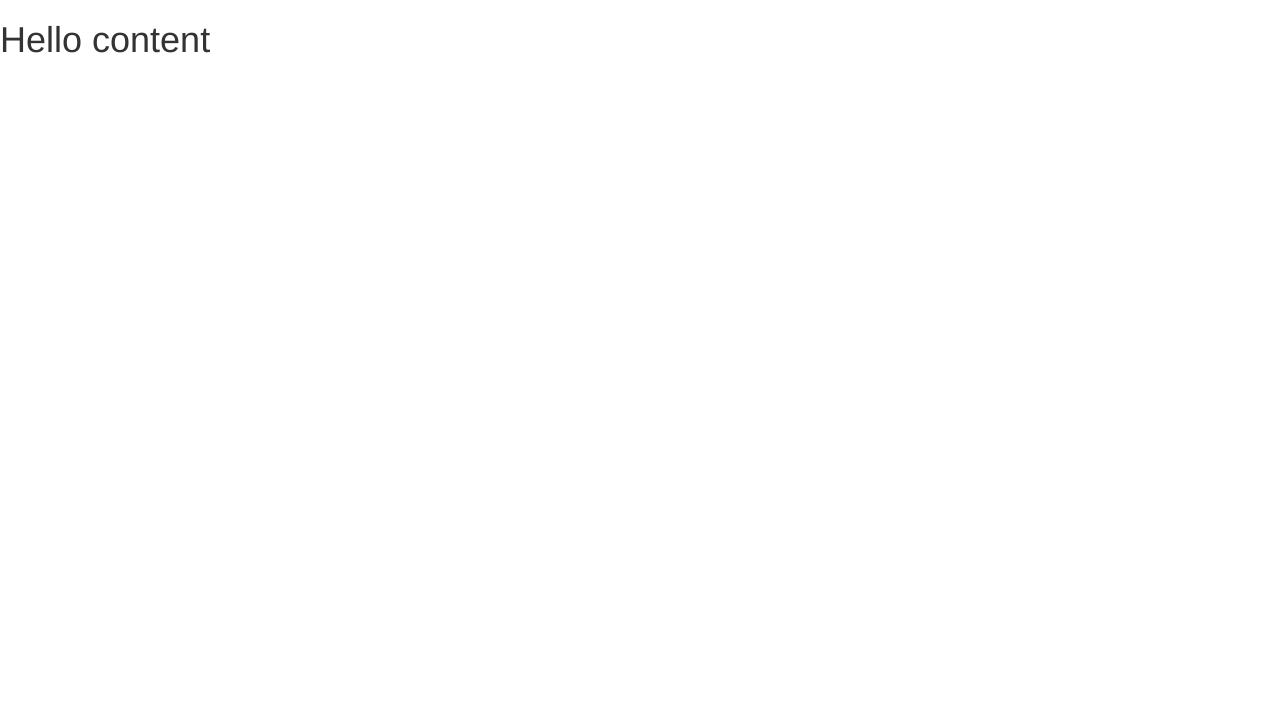
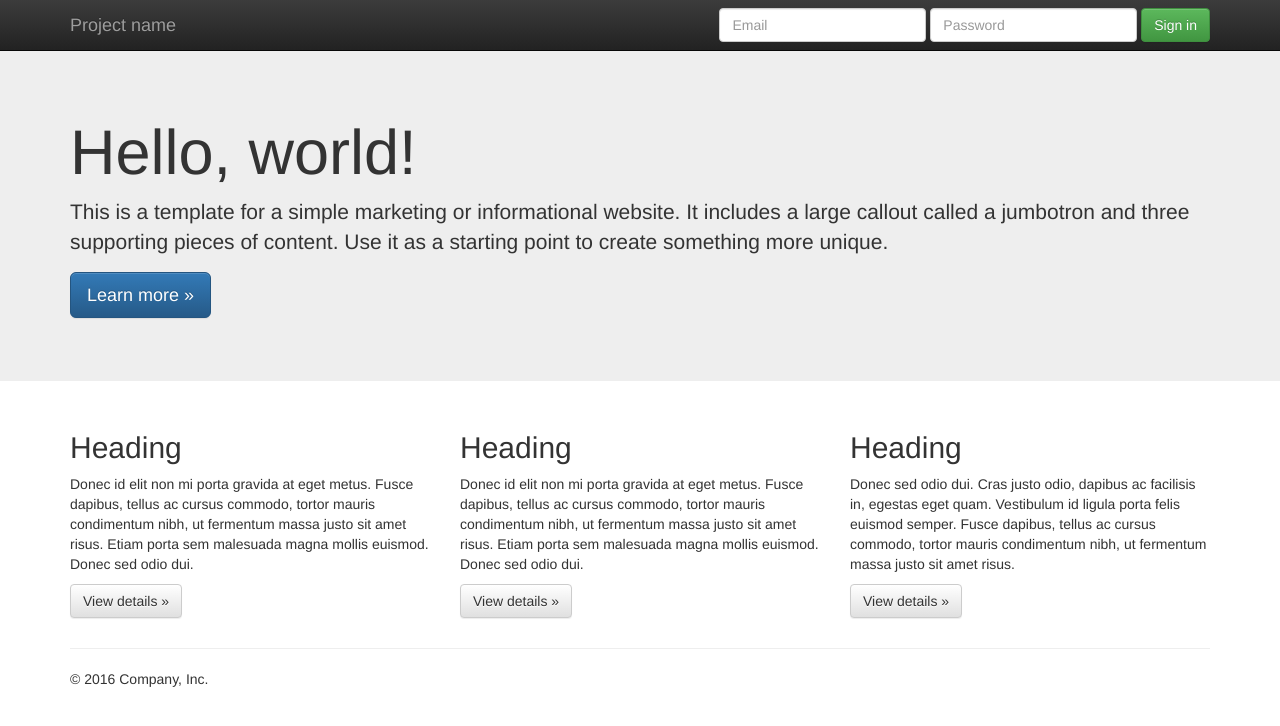
Before and after one commit to aqua7491/pashaideas, a Django app: page / in a window 1280 px wide. Before the commit the part shown is almost empty. Shown: the top 726 px of the page. Run offline with Django 3.2, Linux system fonts and the light colour scheme; some libraries are stand-ins or nearby versions.

Commit message:
New Landing Page

```diff
--- /dev/null
+++ b/live-static/static-root/css/main.5ef67a120bea.css
@@ -0,0 +1,4 @@
+body {
+  padding-top: 50px;
+  padding-bottom: 20px;
+}
--- /dev/null
+++ b/live-static/static-root/css/main.css
@@ -0,0 +1,4 @@
+body {
+  padding-top: 50px;
+  padding-bottom: 20px;
+}
--- /dev/null
+++ b/live-static/static-root/main.5ef67a120bea.css
@@ -0,0 +1,4 @@
+body {
+  padding-top: 50px;
+  padding-bottom: 20px;
+}
--- a/live-static/static-root/main.css
+++ b/live-static/static-root/main.css
@@ -1,3 +1,4 @@
 body {
-	color: #000;
+  padding-top: 50px;
+  padding-bottom: 20px;
 }
--- a/pages/templates/pages/home.html
+++ b/pages/templates/pages/home.html
@@ -1,5 +1,66 @@
 {% extends "base.html" %}
 
 {% block content %}
-<h1>Hello content</h1>
+    <nav class="navbar navbar-inverse navbar-fixed-top">
+      <div class="container">
+        <div class="navbar-header">
+          <button type="button" class="navbar-toggle collapsed" data-toggle="collapse" data-target="#navbar" aria-expanded="false" aria-controls="navbar">
+            <span class="sr-only">Toggle navigation</span>
+            <span class="icon-bar"></span>
+            <span class="icon-bar"></span>
+            <span class="icon-bar"></span>
+          </button>
+          <a class="navbar-brand" href="#">Project name</a>
+        </div>
+        <div id="navbar" class="navbar-collapse collapse">
+          <form class="navbar-form navbar-right">
+            <div class="form-group">
+              <input type="text" placeholder="Email" class="form-control">
+            </div>
+            <div class="form-group">
+              <input type="password" placeholder="Password" class="form-control">
+            </div>
+            <button type="submit" class="btn btn-success">Sign in</button>
+          </form>
+        </div><!--/.navbar-collapse -->
+      </div>
+    </nav>
+
+    <!-- Main jumbotron for a primary marketing message or call to action -->
+    <div class="jumbotron">
+      <div class="container">
+        <h1>Hello, world!</h1>
+        <p>This is a template for a simple marketing or informational website. It includes a large callout called a jumbotron and three supporting pieces of content. Use it as a starting point to create something more unique.</p>
+        <p><a class="btn btn-primary btn-lg" href="#" role="button">Learn more &raquo;</a></p>
+      </div>
+    </div>
+
+    <div class="container">
+      <!-- Example row of columns -->
+      <div class="row">
+        <div class="col-md-4">
+          <h2>Heading</h2>
+          <p>Donec id elit non mi porta gravida at eget metus. Fusce dapibus, tellus ac cursus commodo, tortor mauris condimentum nibh, ut fermentum massa justo sit amet risus. Etiam porta sem malesuada magna mollis euismod. Donec sed odio dui. </p>
+          <p><a class="btn btn-default" href="#" role="button">View details &raquo;</a></p>
+        </div>
+        <div class="col-md-4">
+          <h2>Heading</h2>
+          <p>Donec id elit non mi porta gravida at eget metus. Fusce dapibus, tellus ac cursus commodo, tortor mauris condimentum nibh, ut fermentum massa justo sit amet risus. Etiam porta sem malesuada magna mollis euismod. Donec sed odio dui. </p>
+          <p><a class="btn btn-default" href="#" role="button">View details &raquo;</a></p>
+       </div>
+        <div class="col-md-4">
+          <h2>Heading</h2>
+          <p>Donec sed odio dui. Cras justo odio, dapibus ac facilisis in, egestas eget quam. Vestibulum id ligula porta felis euismod semper. Fusce dapibus, tellus ac cursus commodo, tortor mauris condimentum nibh, ut fermentum massa justo sit amet risus.</p>
+          <p><a class="btn btn-default" href="#" role="button">View details &raquo;</a></p>
+        </div>
+      </div>
+
+      <hr>
+
+      <footer>
+        <p>&copy; 2016 Company, Inc.</p>
+      </footer>
+    </div> <!-- /container -->
+
+
 {% endblock content %}
--- /dev/null
+++ b/static/css/main.css
@@ -0,0 +1,4 @@
+body {
+  padding-top: 50px;
+  padding-bottom: 20px;
+}
--- a/templates/base.html
+++ b/templates/base.html
@@ -1,3 +1,5 @@
+{% load static %}
+
 <!DOCTYPE html>
 <html lang="en">
   <head>
@@ -12,6 +14,8 @@
 
 <!-- Optional theme -->
 <link rel="stylesheet" href="https://maxcdn.bootstrapcdn.com/bootstrap/3.3.7/css/bootstrap-theme.min.css" integrity="sha384-rHyoN1iRsVXV4nD0JutlnGaslCJuC7uwjduW9SVrLvRYooPp2bWYgmgJQIXwl/Sp" crossorigin="anonymous">
+
+<link rel="stylesheet" href="{% static 'css/main.css' %}">
 
     <!-- HTML5 shim and Respond.js for IE8 support of HTML5 elements and media queries -->
     <!-- WARNING: Respond.js doesn't work if you view the page via file:// -->
```
Also changed, not shown: live-static/static-root/staticfiles.json (+1 -1 lines).
